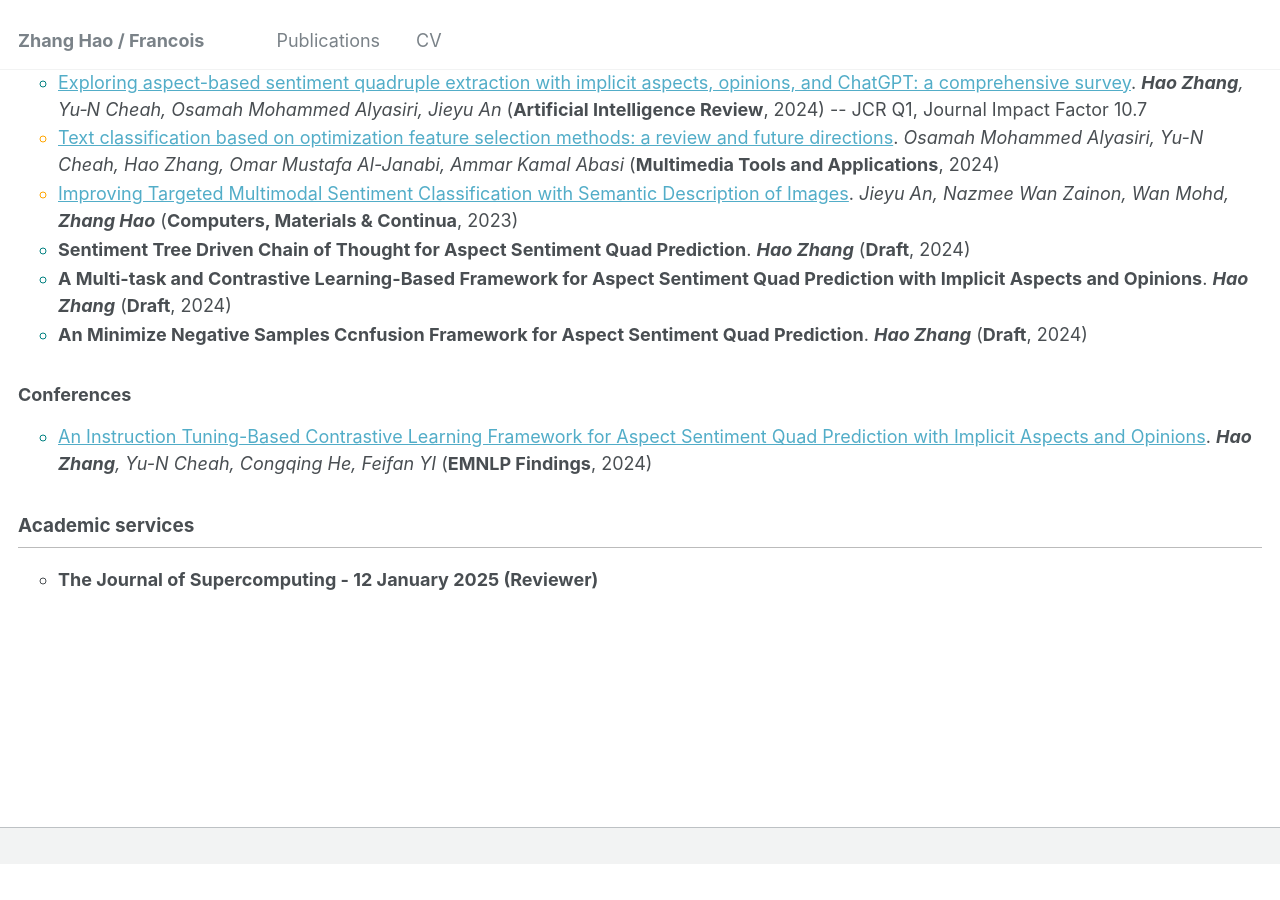
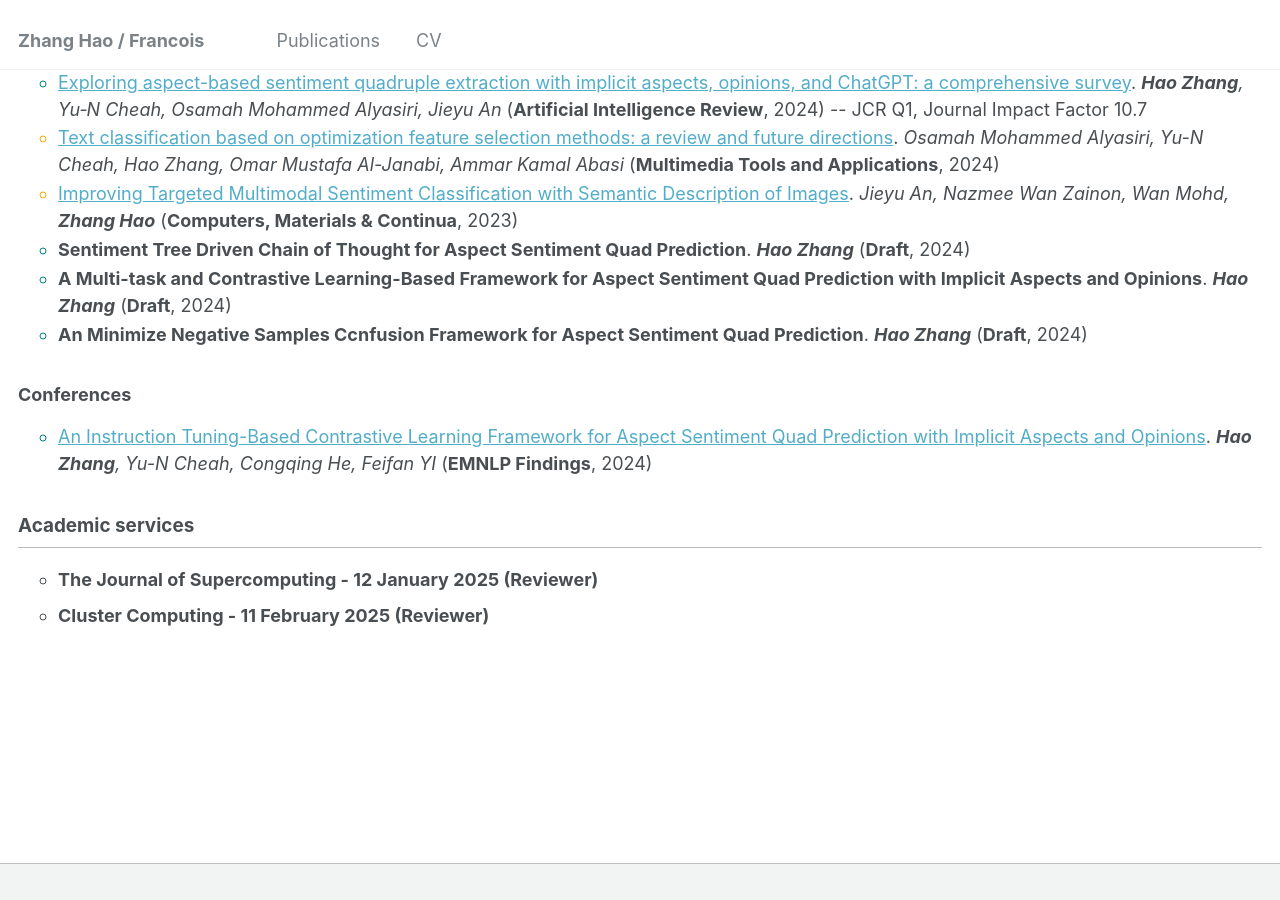
Before and after one commit to sydmou/sydmou.github.io, a Jekyll site: the page built from _pages/cv.md, in a window 1280 px wide and 900 px high, scrolled down 1561 px. Built offline with Jekyll 4.4.1, drawn with Linux system fonts in a browser that asks for light colours; before the commit the page ends 2425 px from its top, so only the background shows below that.

Commit message:
Update cv.md

```diff
--- a/_pages/cv.md
+++ b/_pages/cv.md
@@ -90,3 +90,4 @@ redirect_from:
 ## Academic services
 
 * **The Journal of Supercomputing - 12 January 2025 (Reviewer)**
+* **Cluster Computing - 11 February 2025 (Reviewer)**
```
